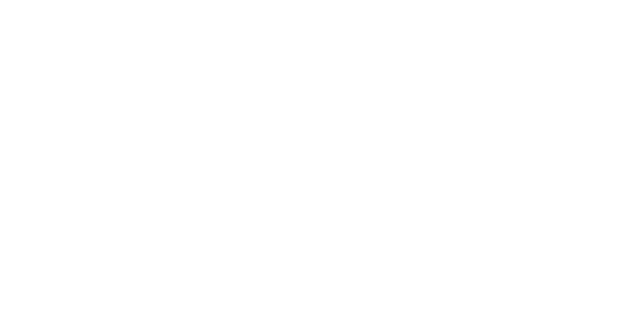
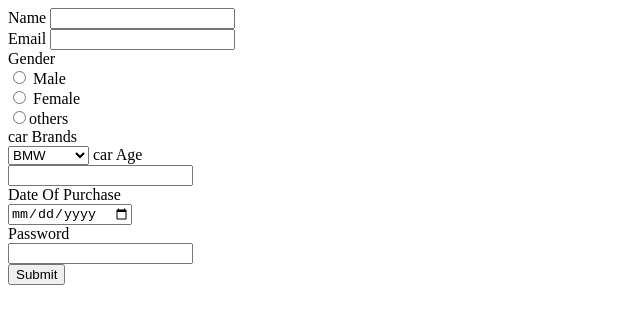
Before and after one commit to acciojob/car-insurance-form-prithvirajbarad, a website: page main.html in a window 1280 px wide. Shown: the whole page, without its empty margins (0-640 px from the left). Drawn offline with Linux system fonts and the light colour scheme.

Commit message:
created a submission

```diff
--- a/main.html
+++ b/main.html
@@ -8,6 +8,37 @@
 
 <body>
 	<!-- the entire body must be written by student -->
+	<form action="#" method="post">
+        <label for="name">Name</label>
+        <input type="text" id="name" name="name" required="yes"><br>
+
+        <label for="email">Email</label>
+        <input type="text" id="email" name="Email" required="yes"><br>
+
+        <label >Gender</label><br>
+        <input type="radio" name="gender" value="male" required="no"> Male<br>
+        <input type="radio" name="gender" value="female"> Female <br>
+        <input type="radio" name="gender" value="others">others<br>
+
+        <label for="cars">car Brands</label><br>
+        <select name="car Brands" id="cars" required="No">
+            <option>BMW</option>
+            <option>Audi</option>
+            <option>Mercedez</option>
+        </select>
+
+
+        <label for="carage">car Age</label><br>
+         <input type="number" id="carage" required="yes" ><br>
+
+         <label>Date Of Purchase</label><br>
+         <input type="date" id="dop" required="yes"><br>
+
+         <label>Password</label><br>
+         <input type="password" id="password" required="yes"><br>
+         <button type="submit" >Submit</button>
+
+         </form>
     <script type="text/javascript" src="./script.js">
 </script>
 
```
